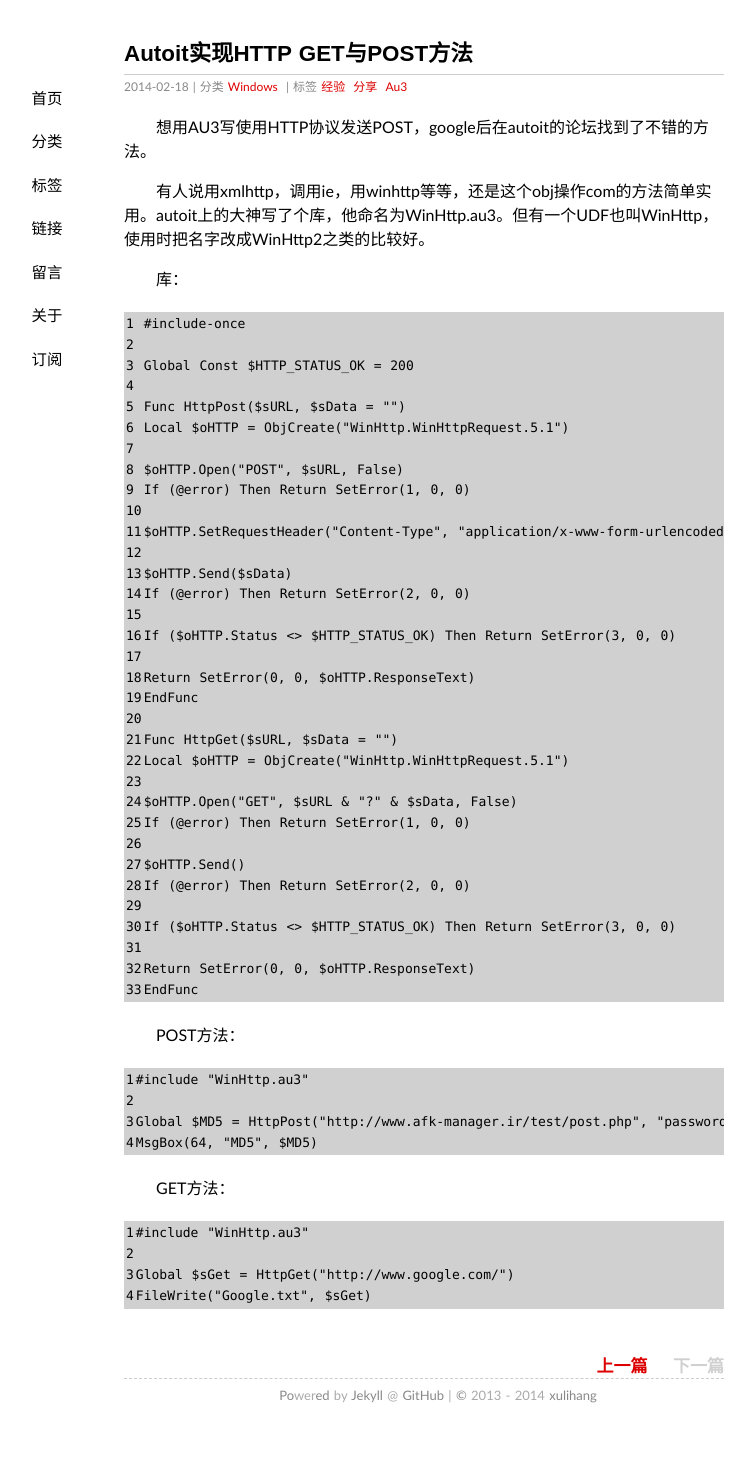
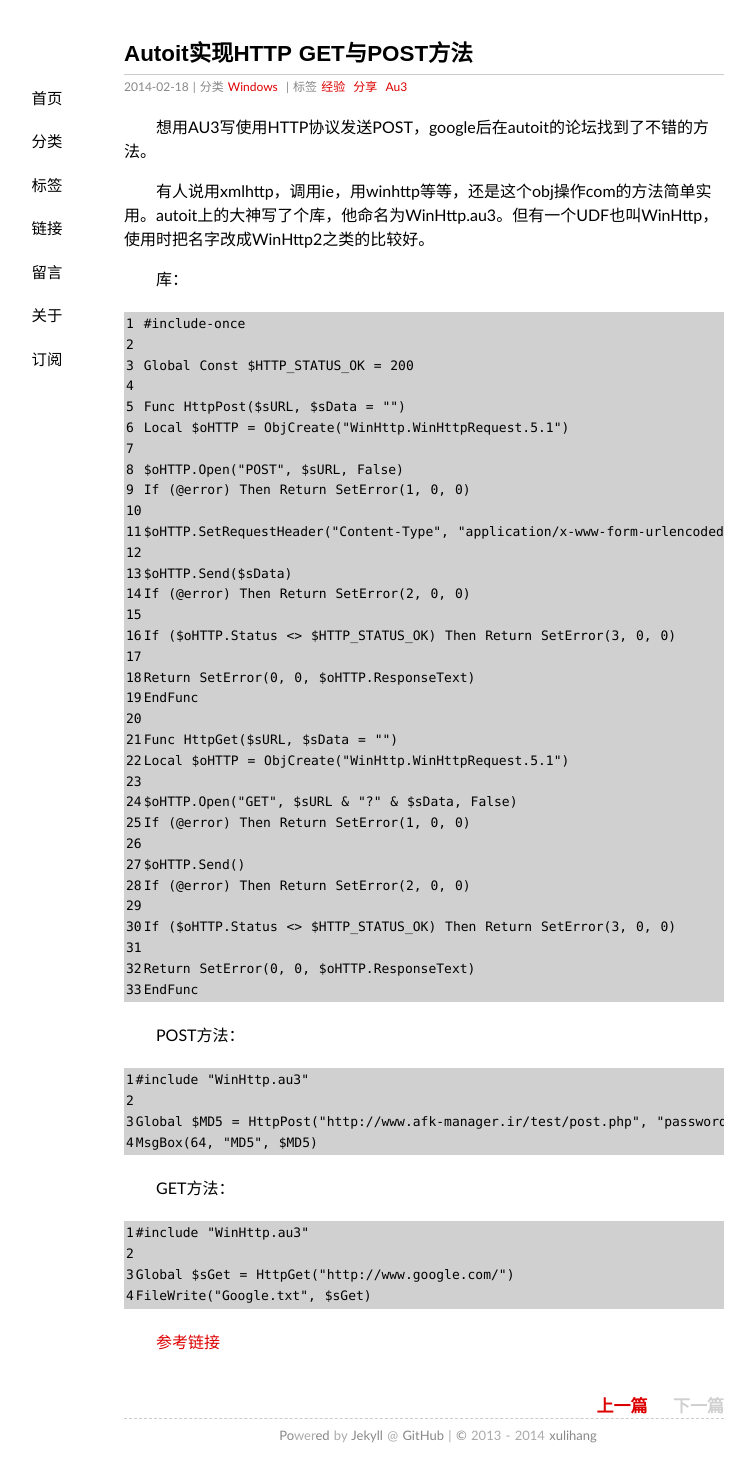
Before and after one commit to xulihang/xulihang.github.io, a Jekyll site: the page built from _posts/2014-02-18-au3-post.md, in a window 1280 px wide. Shown: the whole page, without its empty margins (216-971 px from the left). Built offline with Jekyll 4.4.1, drawn with Linux system fonts in a browser that asks for light colours; some web fonts are replaced; Markdown is read by kramdown in place of the engine named in the settings; comment, search, counter and statistics services are not loaded; before the commit the page ends 1438 px from its top, so only the background shows below that.

Commit message:
add link

```diff
--- a/_posts/2014-02-18-au3-post.md
+++ b/_posts/2014-02-18-au3-post.md
@@ -68,3 +68,6 @@ Global $sGet = HttpGet("http://www.google.com/")
 FileWrite("Google.txt", $sGet)
 
 {% endhighlight %}
+
+
+[参考链接](http://www.autoitscript.com/forum/topic/147621-http-get-and-post-request-as-simple-as-possible/)
```
